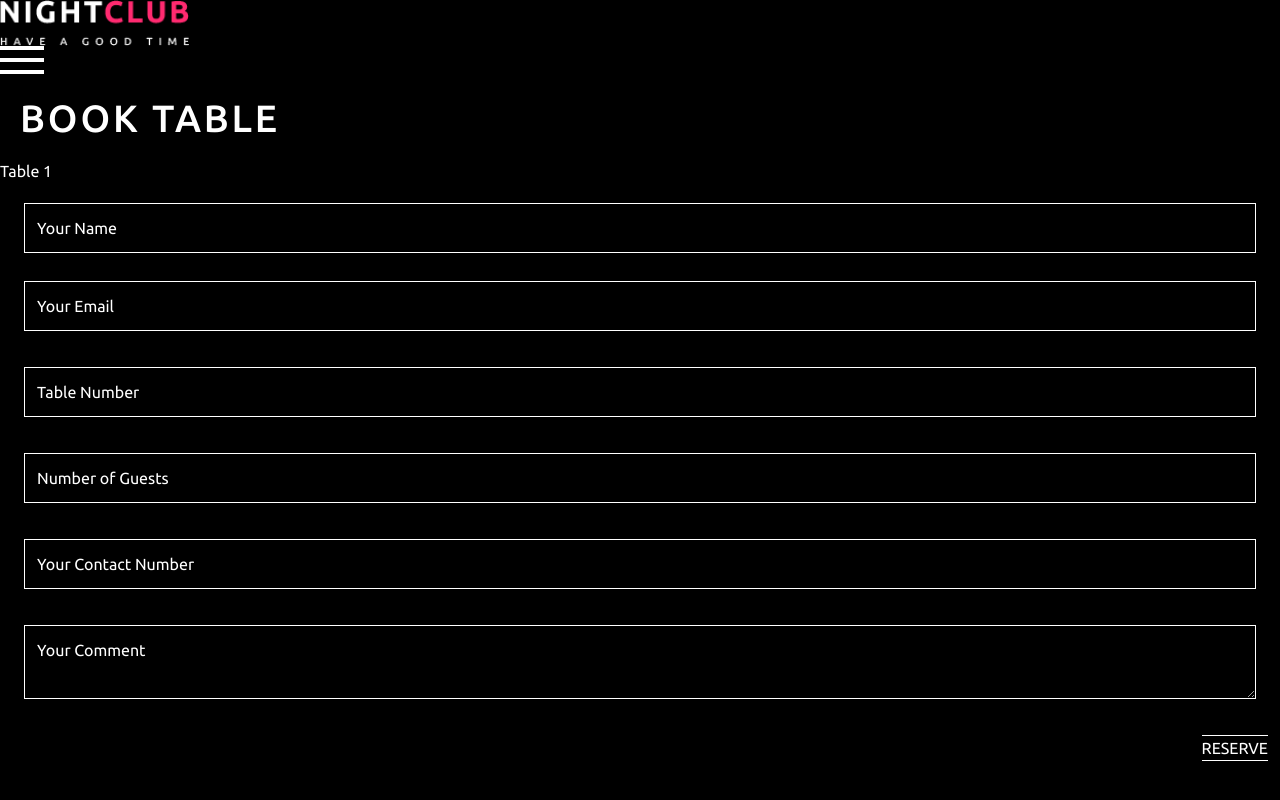
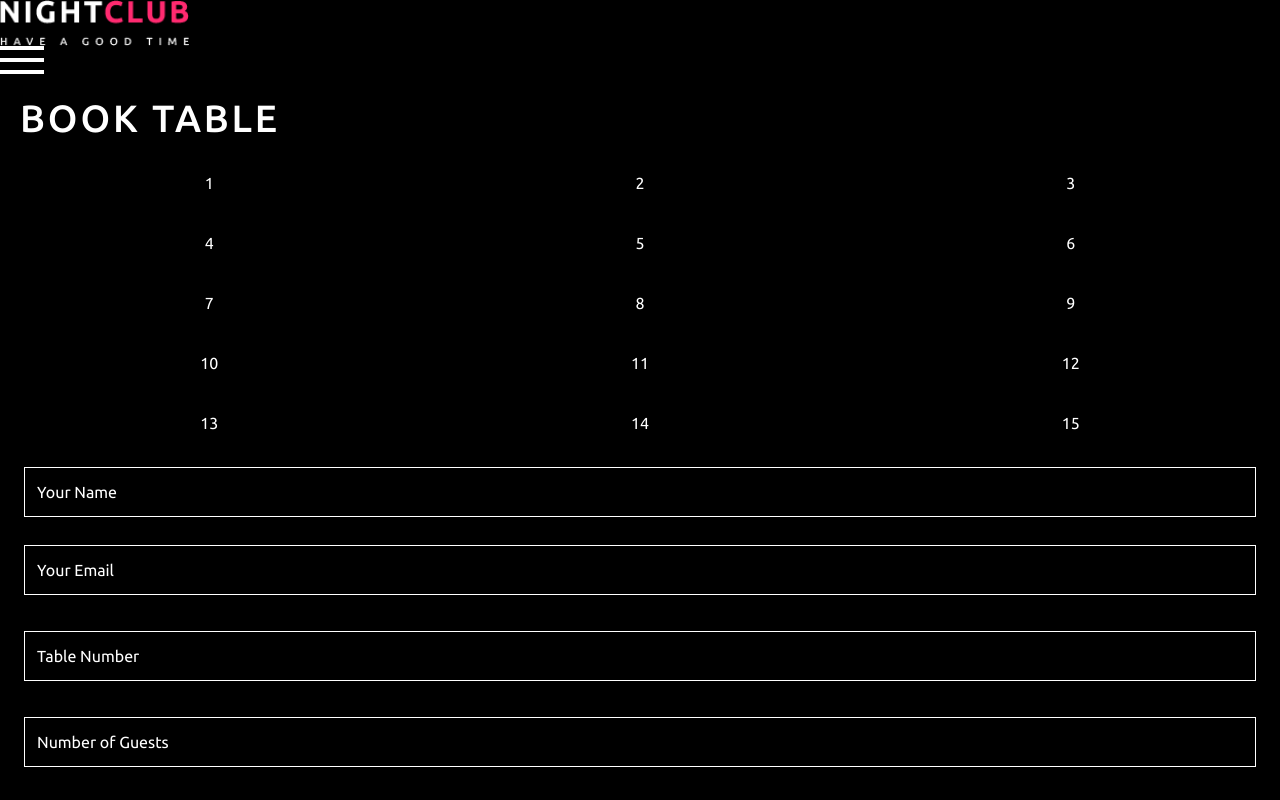
Before and after one commit to Vanest-Jalal/nightclub-frontend, a Next.js app: page /booking in a window 1280 px wide. Shown: the top 800 px of the page. Built offline with nearby package versions, Linux system fonts and the light colour scheme.

Commit message:
Refactor TableMap component to display multiple tables with dynamic button generation

```diff
--- a/components/Booking/TableMap.jsx
+++ b/components/Booking/TableMap.jsx
@@ -2,7 +2,21 @@ const TableMap = ({ setSelectedTable }) => {
   function handleClick(tableNumber) {
     setSelectedTable(tableNumber);
   }
-  return <button onClick={() => handleClick(1)}>Table 1</button>;
+  const tables = [1, 2, 3, 4, 5, 6, 7, 8, 9, 10, 11, 12, 13, 14, 15];
+  return (
+    <ul className="grid grid-cols-3 gap-3">
+      {tables.map((tableNumber) => (
+        <li key={tableNumber}>
+          <button
+            className="w-full p-3"
+            onClick={() => handleClick(tableNumber)}
+          >
+            {tableNumber}
+          </button>
+        </li>
+      ))}
+    </ul>
+  );
 };
 
 export default TableMap;
```
